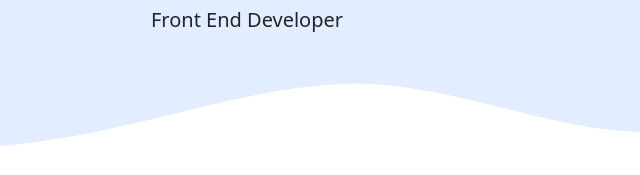
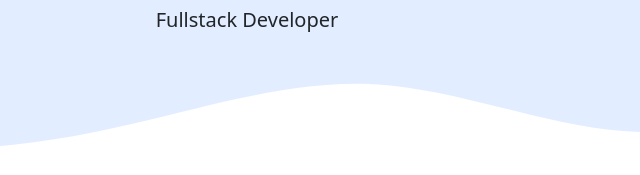
Before and after one commit to rifaldoazrin/rifaldoazrin.github.io, a plain HTML site: page index.html in a window 1280 px wide. Shown: the part 376-551 px from the top of the page, 393-1033 px from the left. Drawn offline with nearby package versions, Linux system fonts and the light colour scheme.

Commit message:
Update index.html

```diff
--- a/index.html
+++ b/index.html
@@ -54,7 +54,7 @@
   <img src="img/rifaldoazrin.jpg" alt="Rifaldo Azrin" width="200" class="rounded-circle img-thumbnail"/>
 
   <h1 class="display-4">Rifaldo Azrin</h1>
-  <p class="lead">Front End Developer</p>
+  <p class="lead">Fullstack Developer</p>
   <svg xmlns="http://www.w3.org/2000/svg" viewBox="0 0 1440 320"><path fill="#ffff" fill-opacity="1" d="M0,32L48,48C96,64,192,96,288,106.7C384,117,480,107,576,85.3C672,64,768,32,864,37.3C960,43,1056,85,1152,90.7C1248,96,1344,64,1392,48L1440,32L1440,320L1392,320C1344,320,1248,320,1152,320C1056,320,960,320,864,320C768,320,672,320,576,320C480,320,384,320,288,320C192,320,96,320,48,320L0,320Z"></path></svg>
 </section>
 <!-- end Jumbotron -->
```
